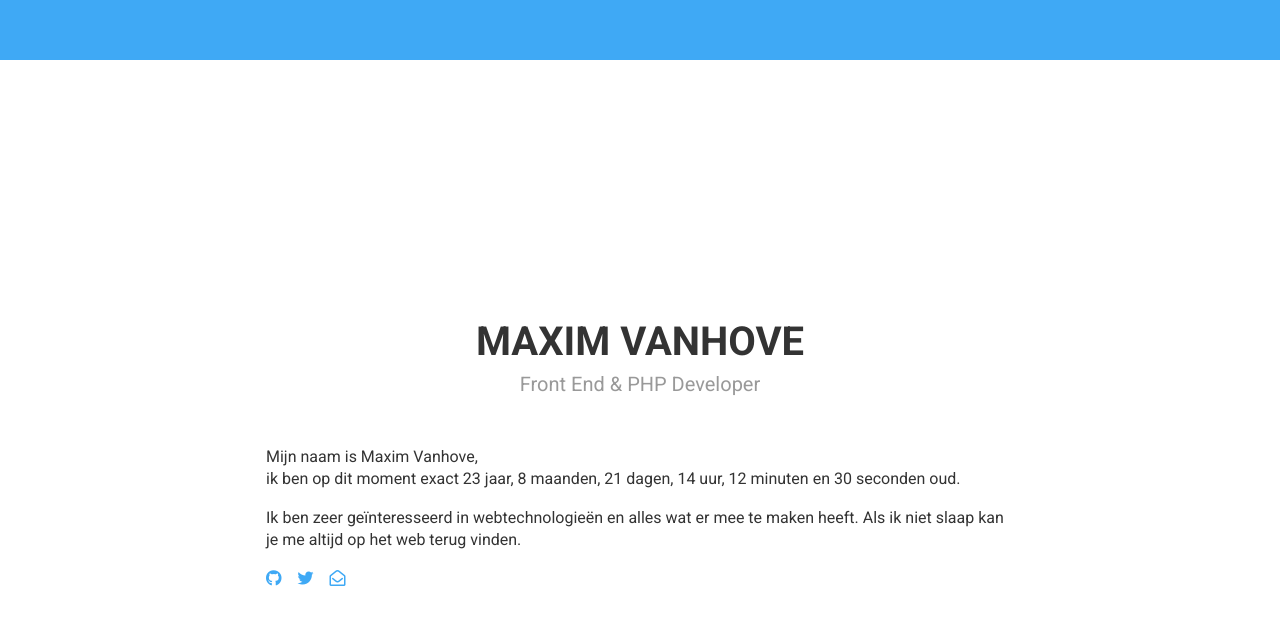
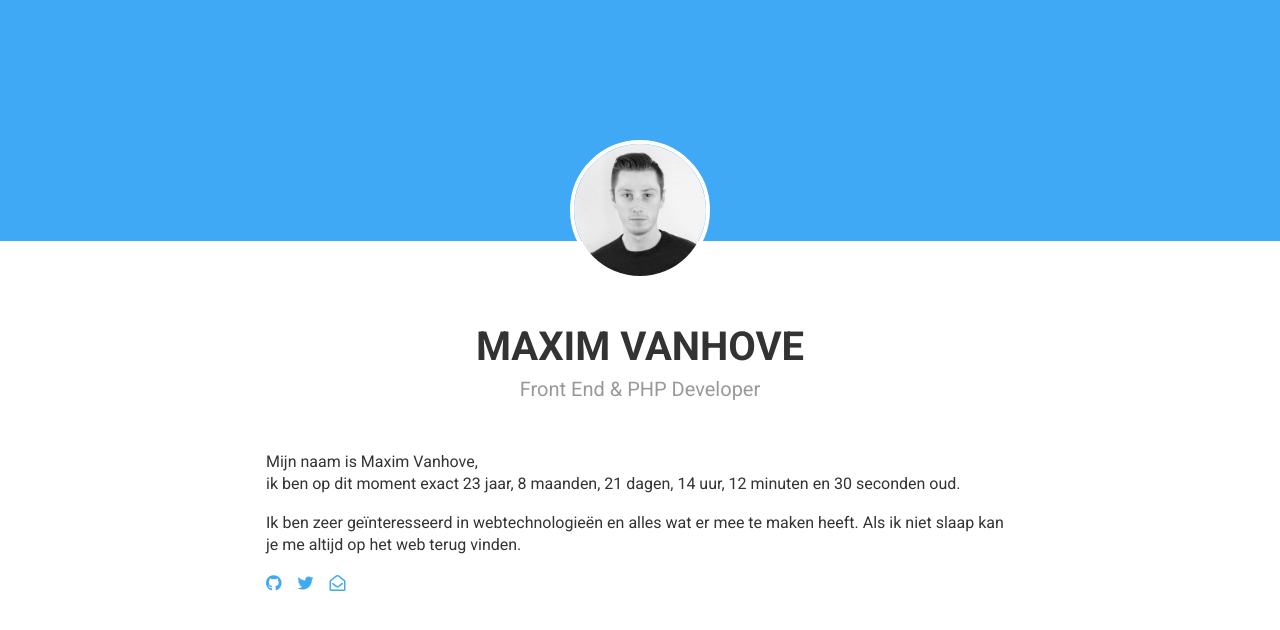
Before and after one commit to MaximVanhove/maximvanhove, a Vue app: page /#/ in a window 1280 px wide. Shown: the part 740-1370 px from the top of the page. Built offline with nearby package versions, Linux system fonts and the light colour scheme.

Commit message:
Add avatar

```diff
--- a/src/components/About.vue
+++ b/src/components/About.vue
@@ -1,5 +1,9 @@
 <template>
     <section class="about">
+        <section class="avatar">
+            <img src="@/assets/me.jpg" alt="Maxim Vanhove" />
+        </section>
+
         <div class="container">
             <h1>MAXIM VANHOVE</h1>
             <aside>Front End & PHP Developer</aside>
@@ -65,7 +69,7 @@ export default {
         color: #333;
         display: flex;
         flex-flow: column nowrap;
-        justify-content: center;
+        padding-bottom: 50px;
 
         .container {
             padding: 0 1rem;
@@ -76,6 +80,34 @@ export default {
 
         > * {
             width: 100%;
+        }
+
+        section.avatar {
+            padding: 5rem 0 2rem;
+            text-align: center;
+            position: relative;
+
+            &::before {
+                top: 0;
+                left: 0;
+                right: 0;
+                bottom: 30%;
+                background: $primary;
+                display: block;
+                width: 100%;
+                position: absolute;
+                z-index: 0;
+                content: '';
+            }
+
+            > img {
+                width: 140px;
+                height: auto;
+                border-radius: 50%;
+                border: 4px solid white;
+                position: relative;
+                z-index: 1;
+            }
         }
 
         h1 {
```
Also changed, not shown: src/assets/me.jpg (added).
